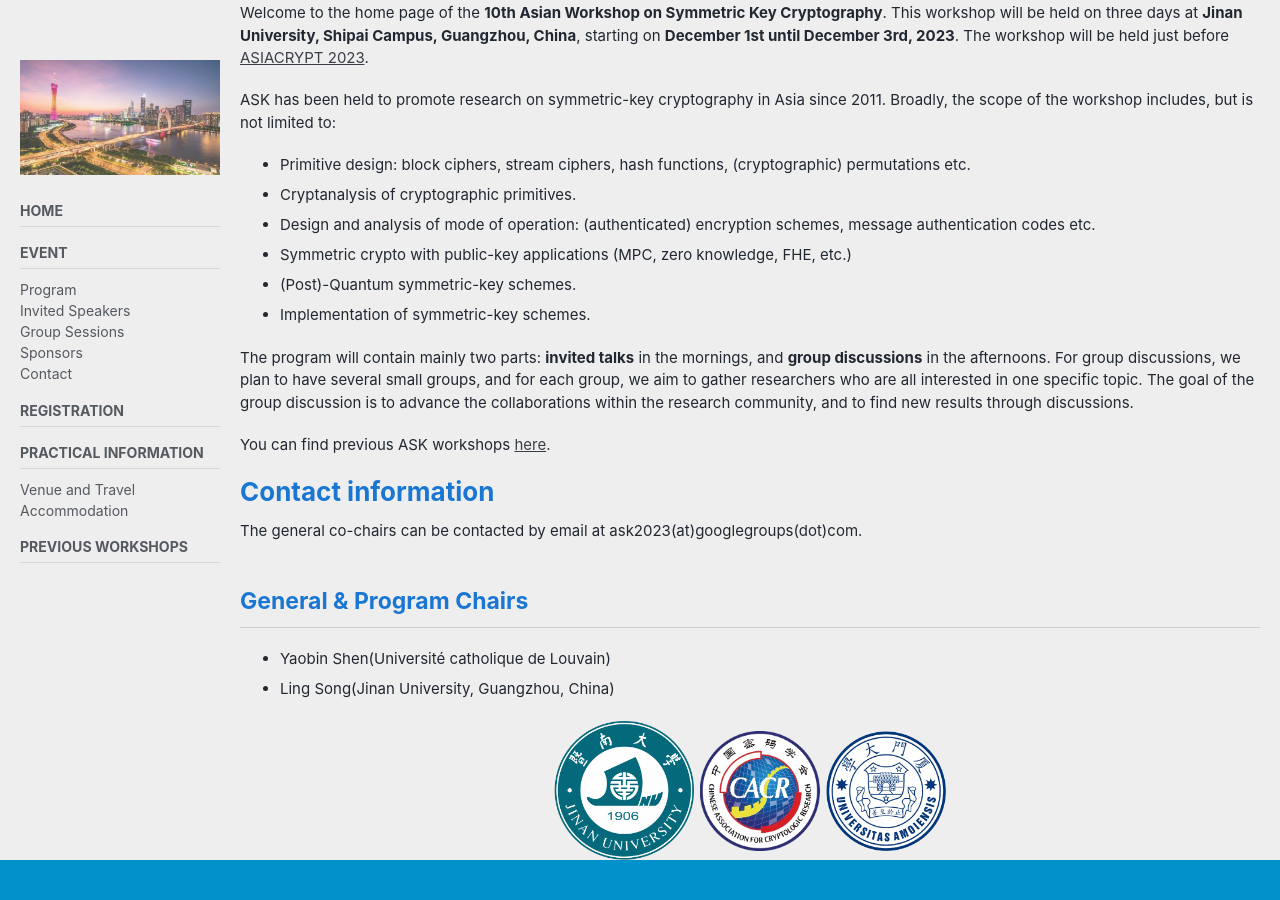
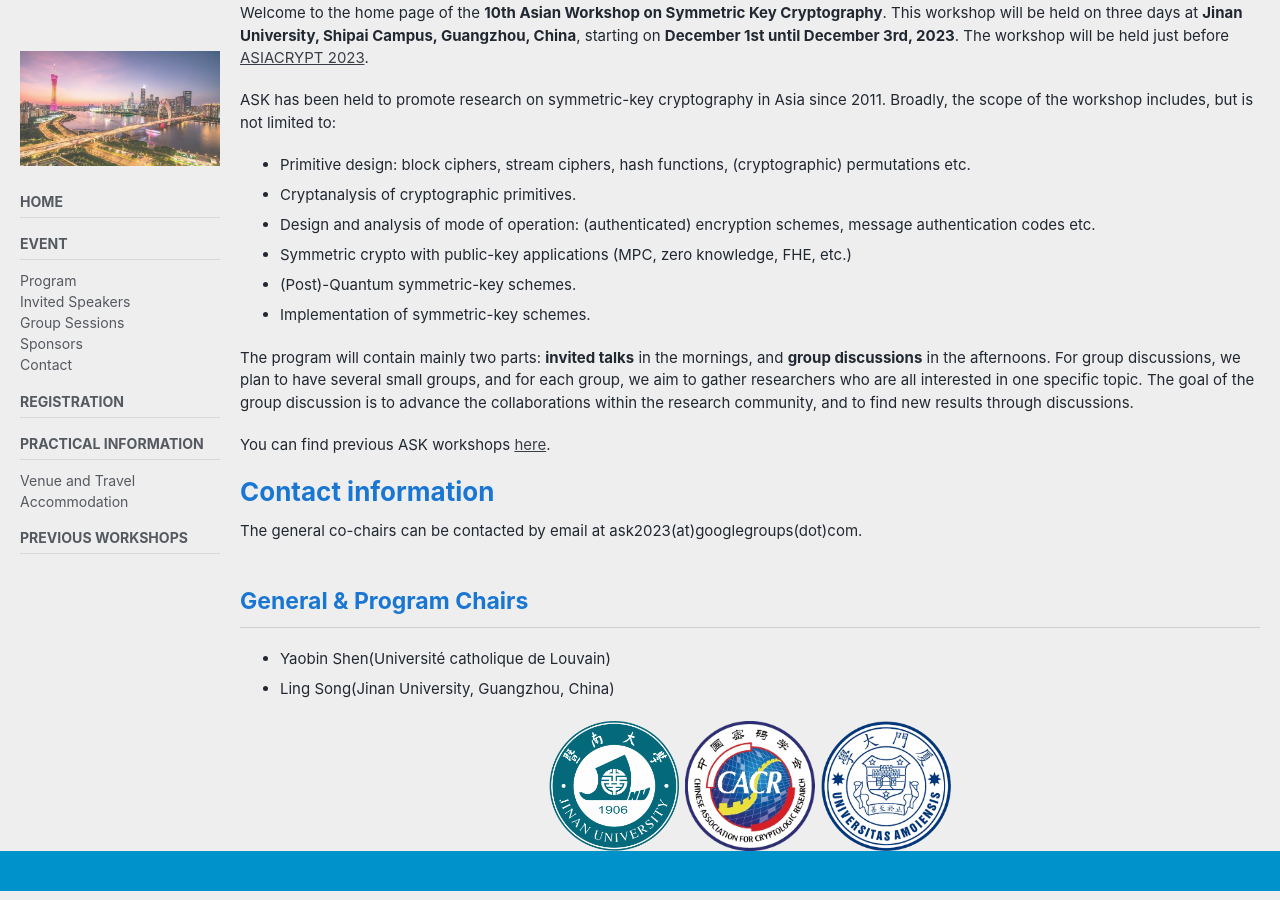
Before and after one commit to cryptanalysisbench/SATbench, a Jekyll site: the page built from index.md, in a window 1280 px wide and 900 px high, scrolled down 99 px. Built offline with Jekyll 4.4.1, drawn with Linux system fonts in a browser that asks for light colours; cached includes are drawn as plain includes; nearby versions of some CDN libraries.

Commit message:
Update index.md

```diff
--- a/index.md
+++ b/index.md
@@ -37,8 +37,8 @@ The general co-chairs can be contacted by email at ask2023(at)googlegroups(dot)c
 
 <div class="row text-center">
 <div class="col-lg-9 col-xxl-7 mx-auto">
-  <a href=""><img border="0" height="140" width="140" src="https://askworkshop.github.io/ask2023/assets/images/jnu.png" /></a>
-  <a href=""><img border="0" src="https://askworkshop.github.io/ask2023/assets/images/cacr.png" height="120" width="120" /></a>
-  <a href=""><img border="0" src="https://askworkshop.github.io/ask2023/assets/images/xmu.png" height="120" width="120" /></a>
+  <a href=""><img border="0" height="130" width="130" src="https://askworkshop.github.io/ask2023/assets/images/jnu.png" /></a>
+  <a href=""><img border="0" src="https://askworkshop.github.io/ask2023/assets/images/cacr.png" height="130" width="130" /></a>
+  <a href=""><img border="0" src="https://askworkshop.github.io/ask2023/assets/images/xmu.png" height="130" width="130" /></a>
 </div>
 </div>
```
